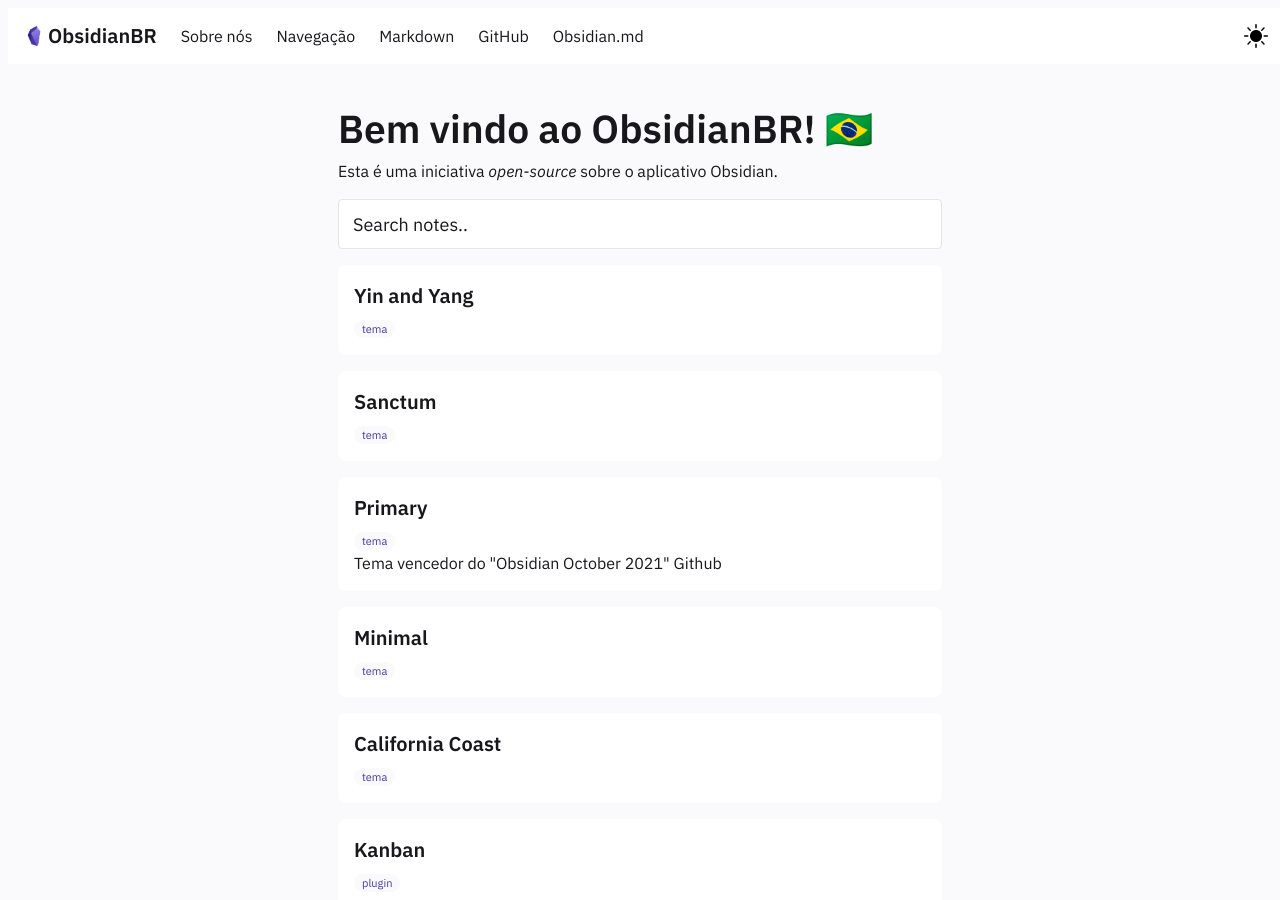
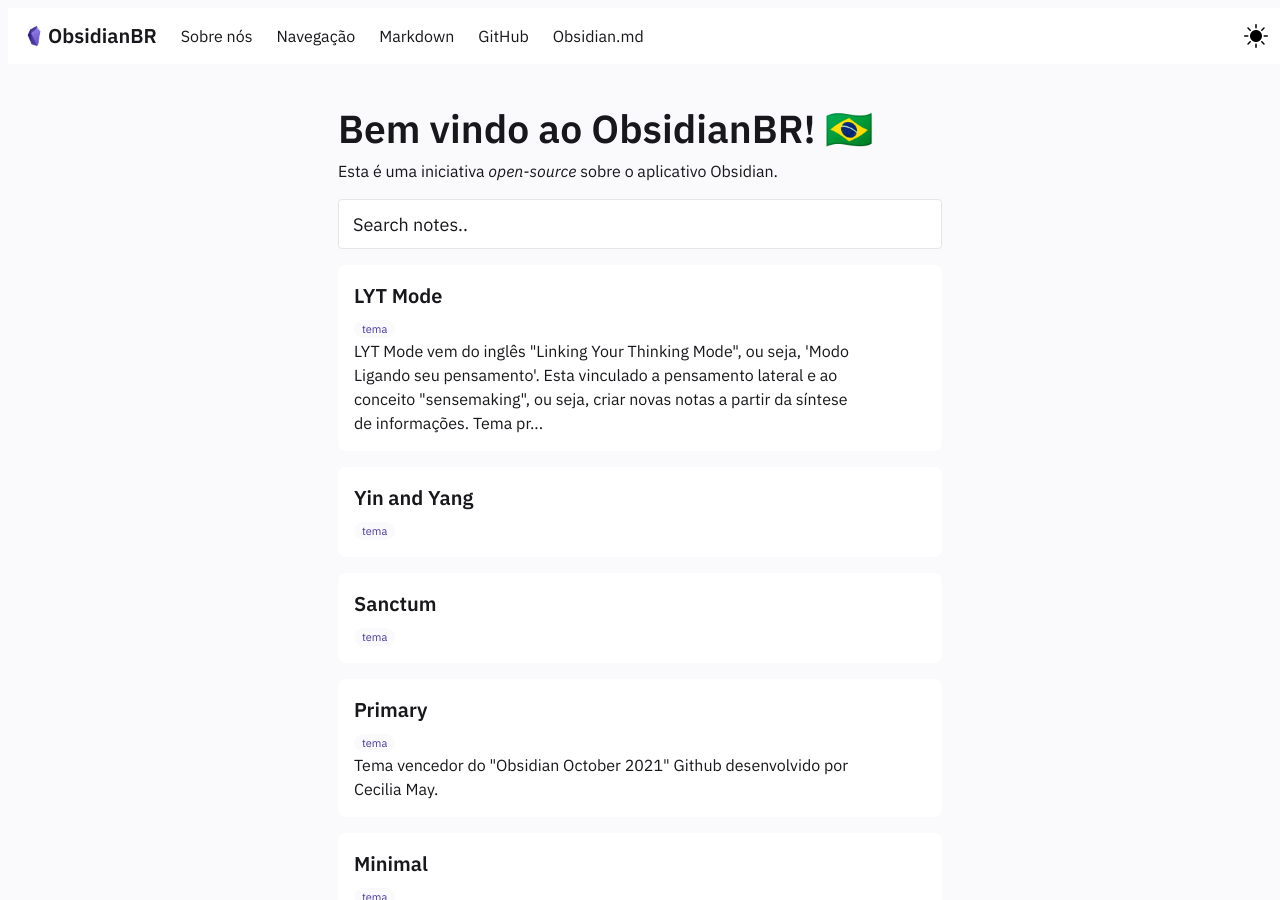
Before and after one commit to obsidianbr/obsidianbr.github.io, a Jekyll site: the page built from pages/index.md, in a window 1280 px wide and 900 px high. Built offline with Jekyll 4.4.1, drawn with Linux system fonts in a browser that asks for light colours.

Commit message:
Temas_updateBragatte_23_01_22

```diff
--- /dev/null
+++ b/_notes/Public/Temas/LYT Mode.md
@@ -0,0 +1,11 @@
+---
+title : LYT Mode
+notetype : feed
+date : 23-01-2022
+tags: tema
+---
+LYT Mode vem do inglês "[Linking Your Thinking](https://www.linkingyourthinking.com/) Mode", ou seja, 'Modo Ligando seu pensamento'. Esta vinculado a pensamento lateral e ao conceito "sensemaking", ou seja, criar novas notas a partir da síntese de informações.
+
+Tema projetado pela vencedora do "Obsidian October 2021" [Cecilia May](https://github.com/ceciliamay), mediante a encomenda de [Nick Milo](https://github.com/nickmilo/LYT-Mode)  com o propósito de evoluir o tema Cybertron.
+
+![LYT Mode](https://github.com/nickmilo/LYT-Mode/raw/main/lyt-mode-graphic-1.jpg)
--- a/_notes/Public/Temas/Primary.md
+++ b/_notes/Public/Temas/Primary.md
@@ -4,7 +4,8 @@ notetype : feed
 date : 13-12-2021
 tags: tema
 ---
+
 Tema vencedor do "Obsidian October 2021"
-[Github](https://github.com/ceciliamay/obsidianmd-theme-primary)
+[Github](https://github.com/ceciliamay/obsidianmd-theme-primary) desenvolvido por Cecilia May.
 
-![](https://raw.githubusercontent.com/ceciliamay/obsidianmd-theme-primary/main/assets/primary-heroimg.png)
+![Primary](https://raw.githubusercontent.com/ceciliamay/obsidianmd-theme-primary/main/assets/primary-heroimg.png)
```
